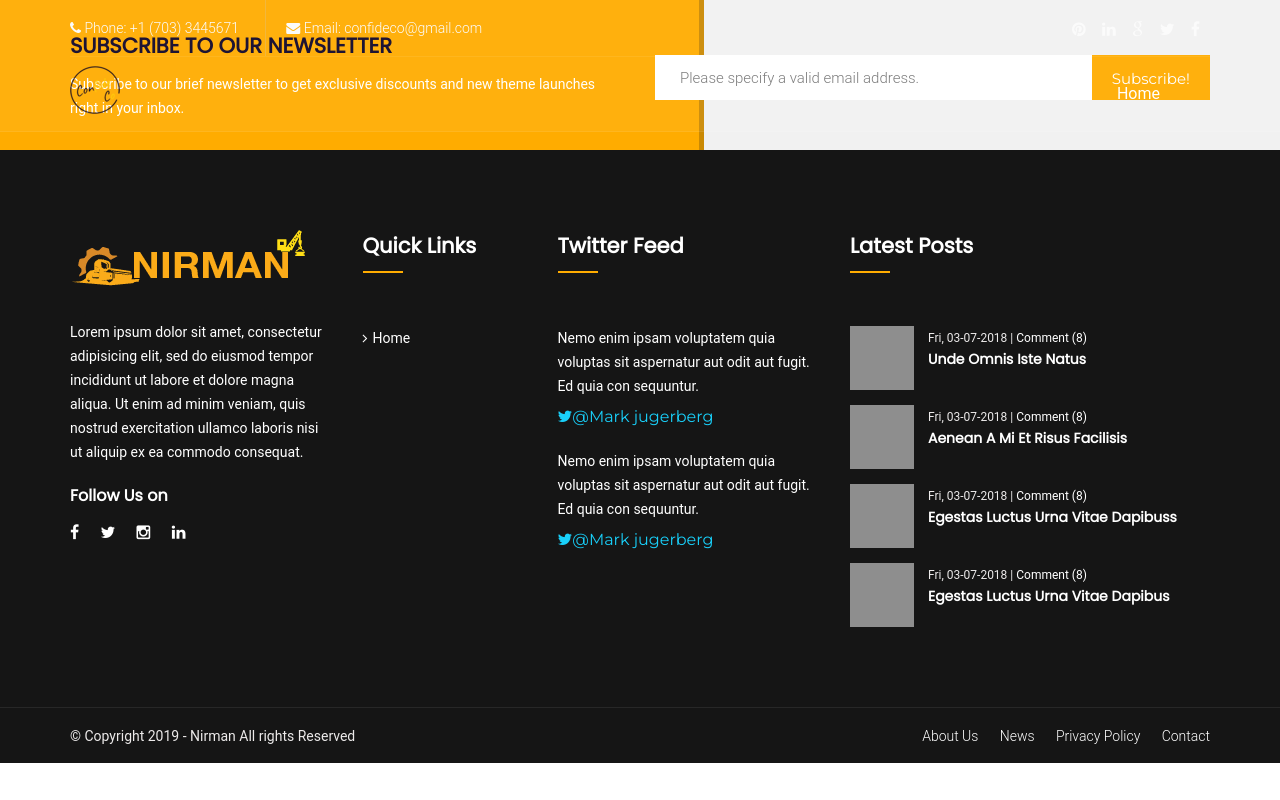
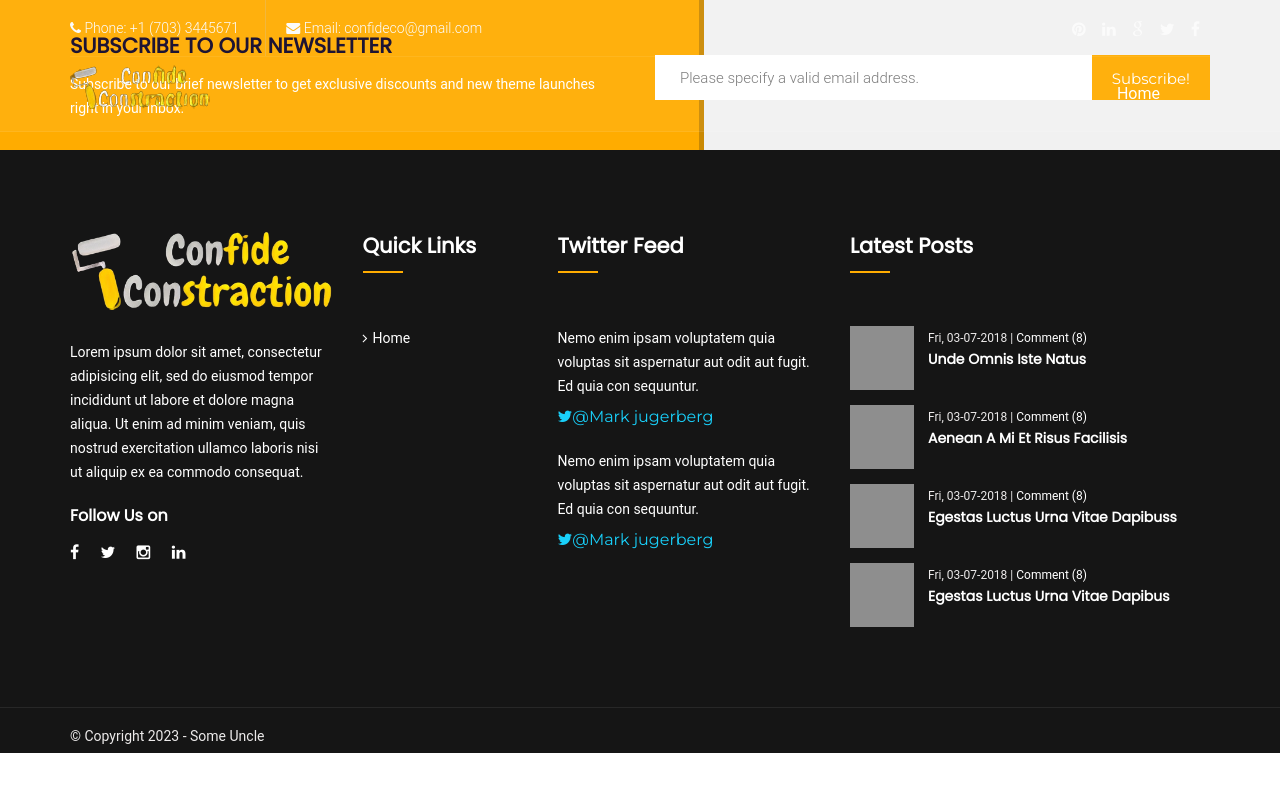
Before and after one commit to TumashenkaAliaksandr/django_money_form, a Django app: template templates/main/base.html in a window 1280 px wide. Run offline with Django 4.2, Linux system fonts and the light colour scheme; the template is opened without the code that fills it, so the values that code supplies are empty; some libraries are stand-ins or nearby versions.

Commit message:
added logo main and some edits

```diff
--- a/templates/main/base.html
+++ b/templates/main/base.html
@@ -164,7 +164,7 @@
                 <div class="col-md-3 col-sm-12 col-xs-12">
                     <div class="follow_us">
                         <a href="{% url 'webapp:home' %}">
-                            <img src="{% static 'webapp/images/c-logo.png' %}" alt="Logo">
+                            <img src="{% static 'webapp/images/cc_logo_2.png' %}" alt="Logo">
                         </a>
                         <p> Lorem ipsum dolor sit amet, consectetur adipisicing elit, sed do eiusmod tempor incididunt ut labore et dolore magna aliqua. Ut enim ad minim veniam, quis nostrud exercitation ullamco laboris nisi ut aliquip ex ea commodo consequat.</p>
 
@@ -275,17 +275,7 @@
                 <div class="row">
                     <div class="col-sm-6">
                         <div class="copy_txt">
-                            <p>&copy; Copyright 2019 - Nirman All rights Reserved</p>
-                        </div>
-                    </div>
-                    <div class="col-sm-6">
-                        <div class="made_txt">
-                           <ul class="pull-right">
-                                <li><a href="#">About Us</a></li>
-                                <li><a href="#">News</a></li>
-                                <li><a href="#">Privacy Policy</a></li>
-                                <li><a href="#">Contact</a></li>
-                            </ul>
+                            <p>&copy; Copyright 2023 - Some Uncle</p>
                         </div>
                     </div>
                 </div>
```
Also changed, not shown: requirements.txt (added, +11 -0 lines), readme.md (added), webapp/static/webapp/images/cc_logo.png (added), webapp/static/webapp/images/cc_logo1.png (added), webapp/static/webapp/images/cc_logo_1.png (added), webapp/static/webapp/images/cc_logo_2.png (added), webapp/static/webapp/images/cc_logo_m.png (added), webapp/static/webapp/images/cc_logo_main.png, webapp/static/webapp/images/cc_logo_new.png (added).
